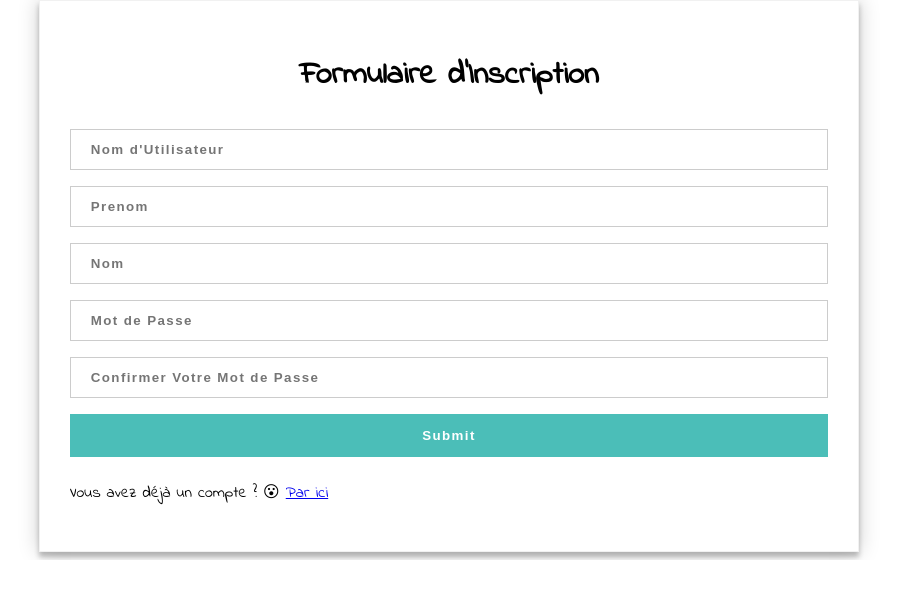
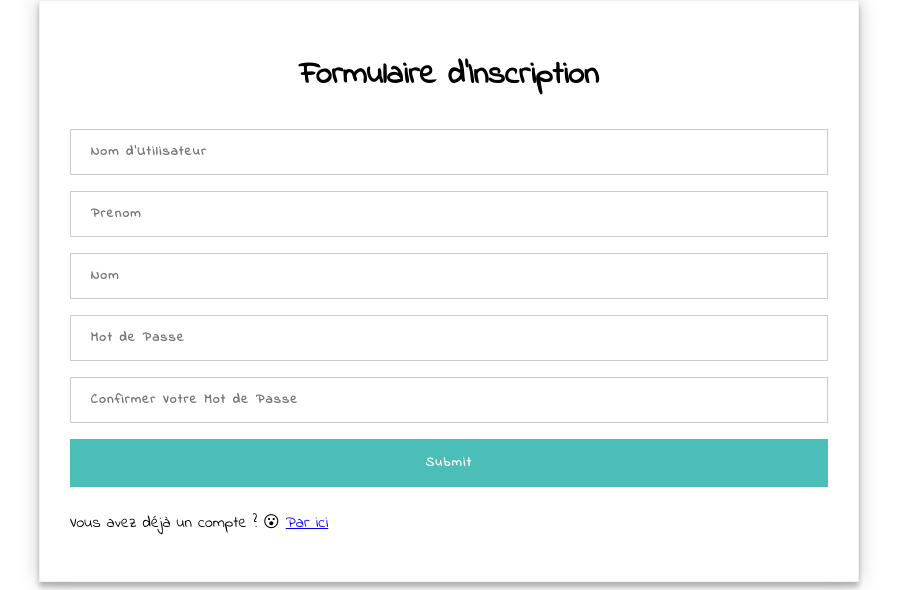
Before and after one commit to olivier-dagostino/module-connexion, a PHP site: page /Inscription.php in a window 1280 px wide. Shown: the part 720-1310 px from the top of the page, without its empty margins (191-1088 px from the left). Before the commit the page ends 1280 px from the top, so only its background shows below. Run offline with PHP 8.4, Linux system fonts and the light colour scheme.

Commit message:
changement de la police dans les inputs
sur connexion.php
et inscription.php

```diff
--- a/Inscription.php
+++ b/Inscription.php
@@ -39,12 +39,12 @@ if (isset($_POST['env']))
   <div class="form-inscription">
     <form action="" method="post">
       <h1><center>Formulaire d'Inscription</center></h1>
-      <input name="login" type="text" placeholder="Nom d'Utilisateur"  />
-        <input name="prenom" type="text" placeholder="Prenom" />
-        <input name="nom" type="text" placeholder="Nom" />
-        <input name="password" type="password" placeholder="Mot de Passe"/>
-        <input name="conf" type="password" placeholder="Confirmer Votre Mot de Passe" />
-      <input name="env" type="submit" placeholder="soumettre">
+      <input style="font-family: 'Indie Flower', cursive;" name="login" type="text" placeholder="Nom d'Utilisateur"  />
+        <input style="font-family: 'Indie Flower', cursive;" name="prenom" type="text" placeholder="Prenom" />
+        <input style="font-family: 'Indie Flower', cursive;" name="nom" type="text" placeholder="Nom" />
+        <input style="font-family: 'Indie Flower', cursive;" name="password" type="password" placeholder="Mot de Passe"/>
+        <input style="font-family: 'Indie Flower', cursive;" name="conf" type="password" placeholder="Confirmer Votre Mot de Passe" />
+      <input style="font-family: 'Indie Flower', cursive;" name="env" type="submit" placeholder="soumettre">
       <p class="message">Vous avez déjà un compte ?   😮    <a href="connexion.php">Par ici</a></p>
     </form>
 </div>
--- a/connexion.php
+++ b/connexion.php
@@ -48,9 +48,9 @@ if(isset($_POST['login']) && isset($_POST['password'])){ // SI c'est deux $Post
 <div class="formu">
 <form method="post" action="">
     <h1><center>Connexion</center></h1>
-    <input name="login" type="text" placeholder="Nom d'Utilisateur"required />
-    <input name="password" type="password" placeholder="Mot de Passe" requried />
-        <input type=submit value="Envoyer" name="env">
+    <input style="font-family: 'Indie Flower', cursive;" name="login" type="text" placeholder="Nom d'Utilisateur"required />
+    <input style="font-family: 'Indie Flower', cursive;" name="password" type="password" placeholder="Mot de Passe" requried />
+        <input style="font-family: 'Indie Flower', cursive;" type=submit value="Envoyer" name="env">
         <p class="message"><a href="inscription.php">Pas encore Inscrit ?</a></p>
         <div>
 </body>
```
